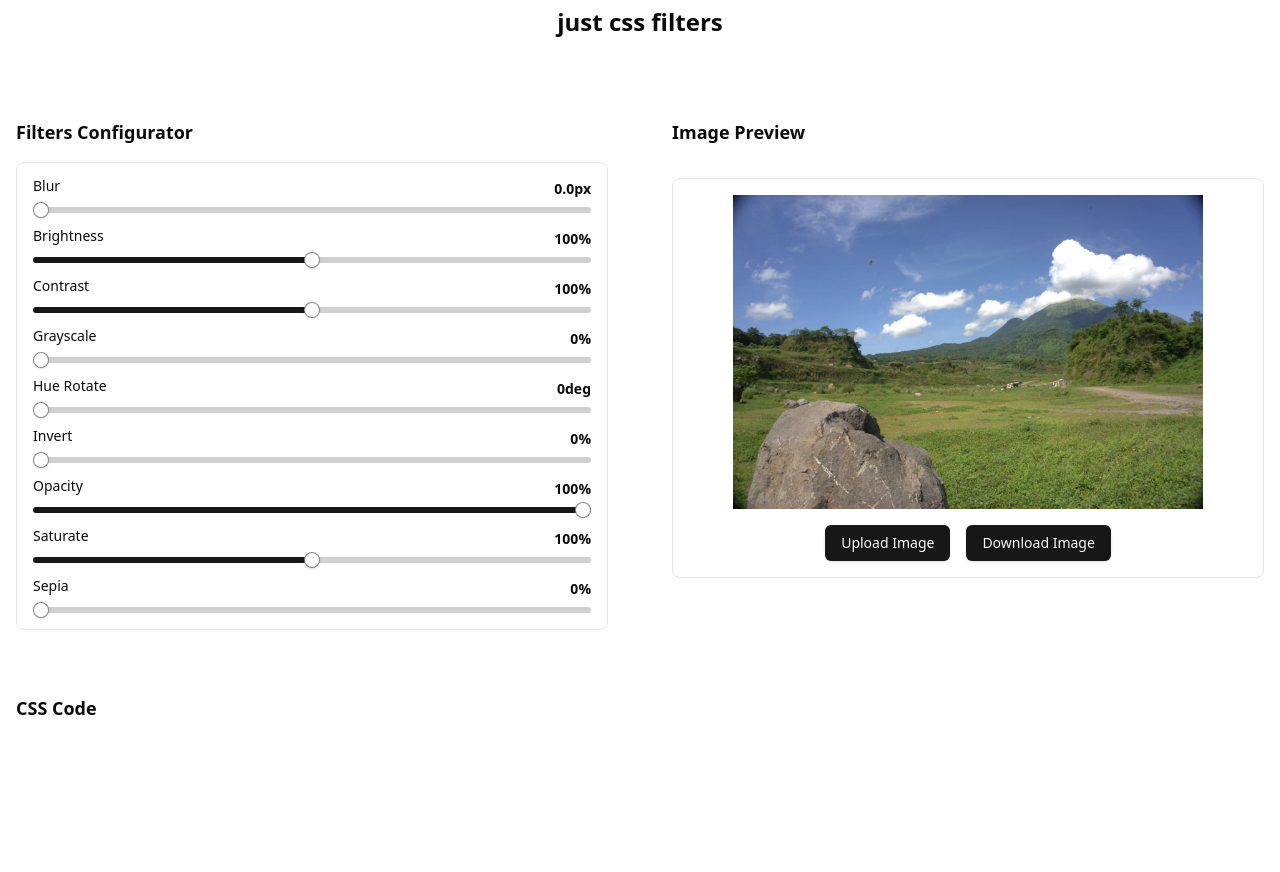
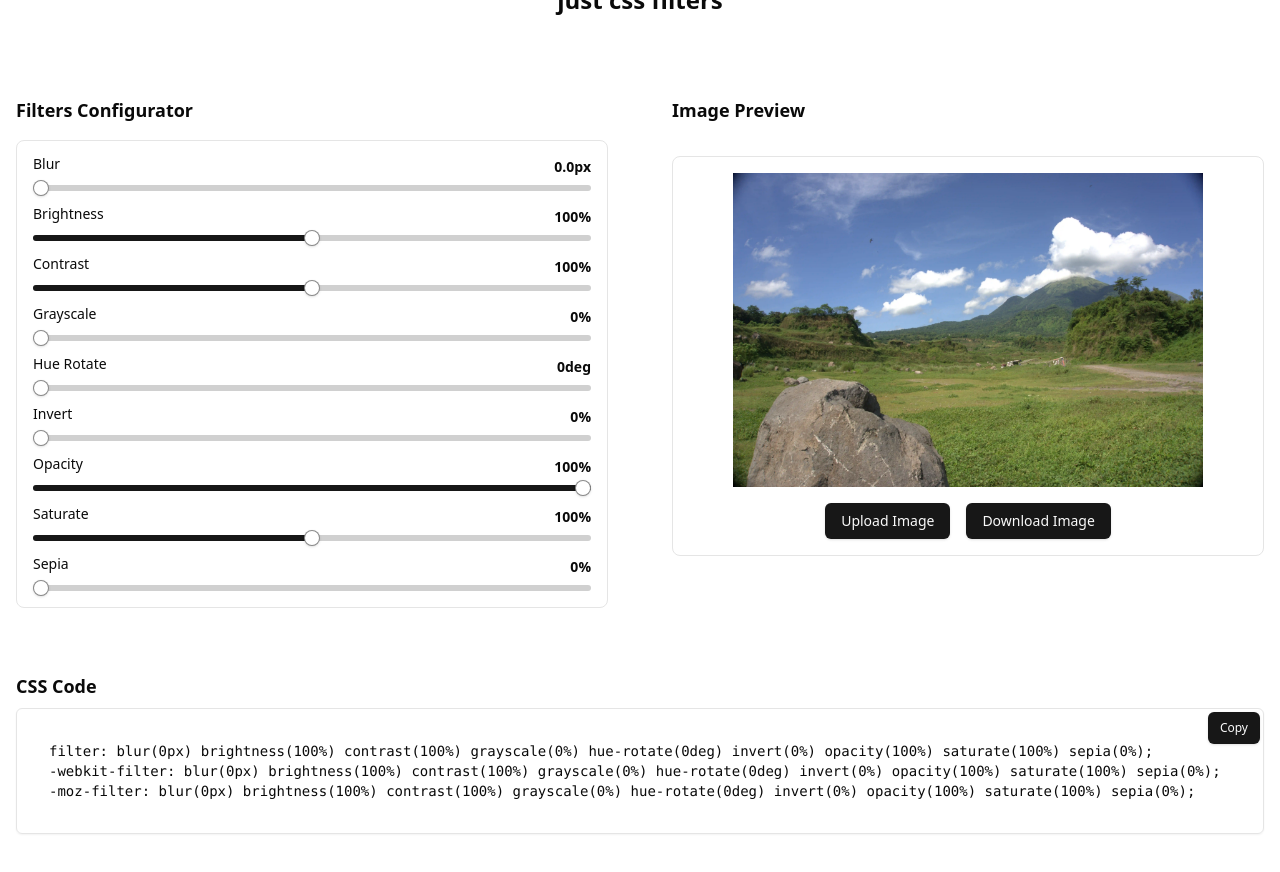
Before and after one commit to vitoananta3/just-css-filters, a Next.js app: page / in a window 1280 px wide. Shown: the top 872 px of the page. Before the commit the page ends 800 px from the top, so only its background shows below. Built offline with nearby package versions, Linux system fonts and the light colour scheme.

Commit message:
feat: css code

```diff
--- a/src/app/page.tsx
+++ b/src/app/page.tsx
@@ -5,7 +5,7 @@ import Image from "next/image"
 import { Slider } from "@/components/ui/slider"
 import { Button } from "@/components/ui/button"
 import { Label } from "@/components/ui/label"
-// import { Textarea } from "@/components/ui/textarea"
+import { Textarea } from "@/components/ui/textarea"
 
 export default function Home() {
   const [imageUrl, setImageUrl] = useState("/image-preview.webp")
@@ -73,6 +73,20 @@ export default function Home() {
     WebkitFilter: filterValue,
     MozFilter: filterValue,
     filter: filterValue,
+  }
+
+  const [isCopied, setIsCopied] = useState(false)
+
+  const cssCode = `filter: ${filterValue};
+-webkit-filter: ${filterValue};
+-moz-filter: ${filterValue};`
+
+  const copyToClipboard = () => {
+    navigator.clipboard.writeText(cssCode)
+    setIsCopied(true)
+    setTimeout(() => {
+      setIsCopied(false)
+    }, 2100)
   }
 
   return (
@@ -192,6 +206,17 @@ export default function Home() {
         </div>
         <div className="">
           <h2 className="text-lg font-semibold mb-2">CSS Code</h2>
+          <div className="relative">
+            <Textarea
+              value={cssCode}
+              readOnly
+              className="w-full pr-24 font-mono text-sm resize-none"
+              rows={3}
+            />
+            <Button onClick={copyToClipboard} className="absolute right-1 top-1" size="sm">
+            {isCopied ? "Copied!" : "Copy"}
+            </Button>
+          </div>
         </div>
       </div>
     </div>
```
